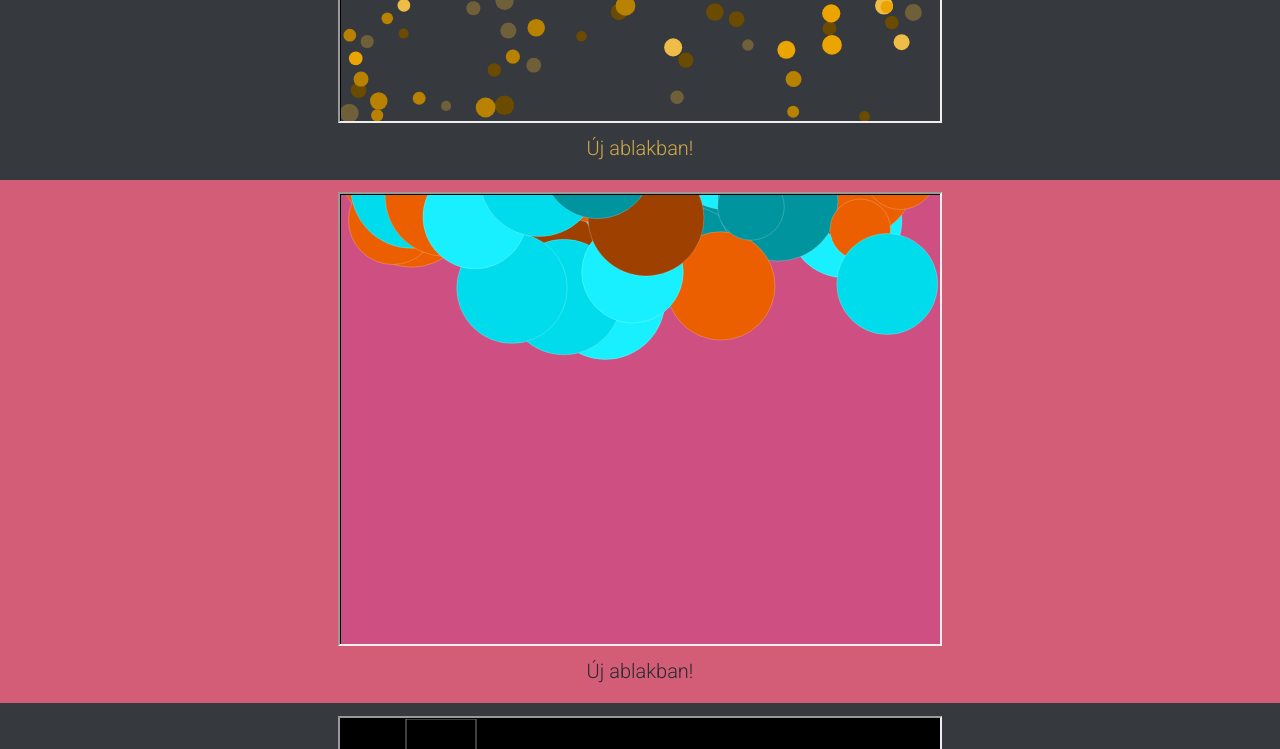
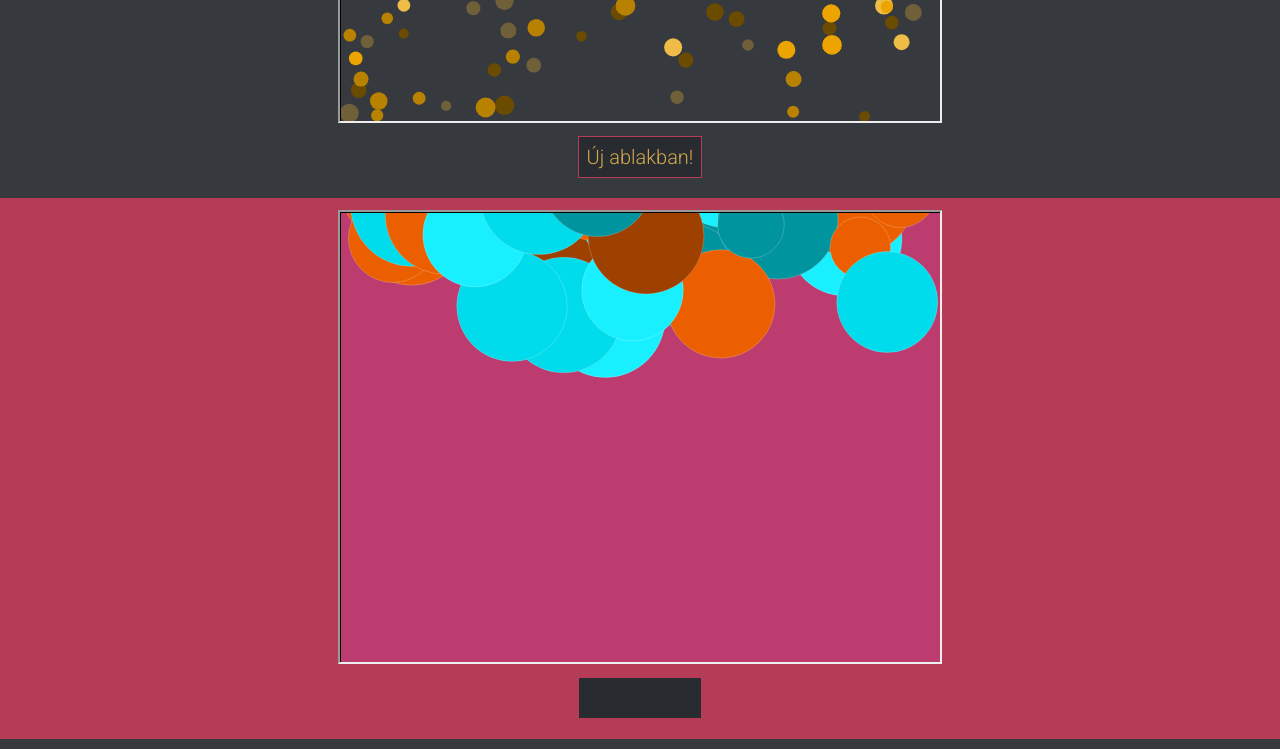
Before and after one commit to DragnosElfing/info-hazi, a plain HTML site: page games.html in a window 1280 px wide. Shown: the part 900-1649 px from the top of the page. Drawn offline with nearby package versions, Linux system fonts and the light colour scheme.

Commit message:
button-design-change

```diff
--- a/master.css
+++ b/master.css
@@ -10,7 +10,7 @@
     --purple1: #9C4FAD;
     --purple2: #D665F0;
 
-    --red: #d35d76;
+    --red: #b43c56;
 }
 
 html{
@@ -120,6 +120,9 @@ iframe{
 }
 iframe~a{
     margin-bottom: 1em;
+    padding: 0.5rem;
+    border: 1px solid var(--red);
+    background-color: var(--darker);
 }
 
 a{
```
